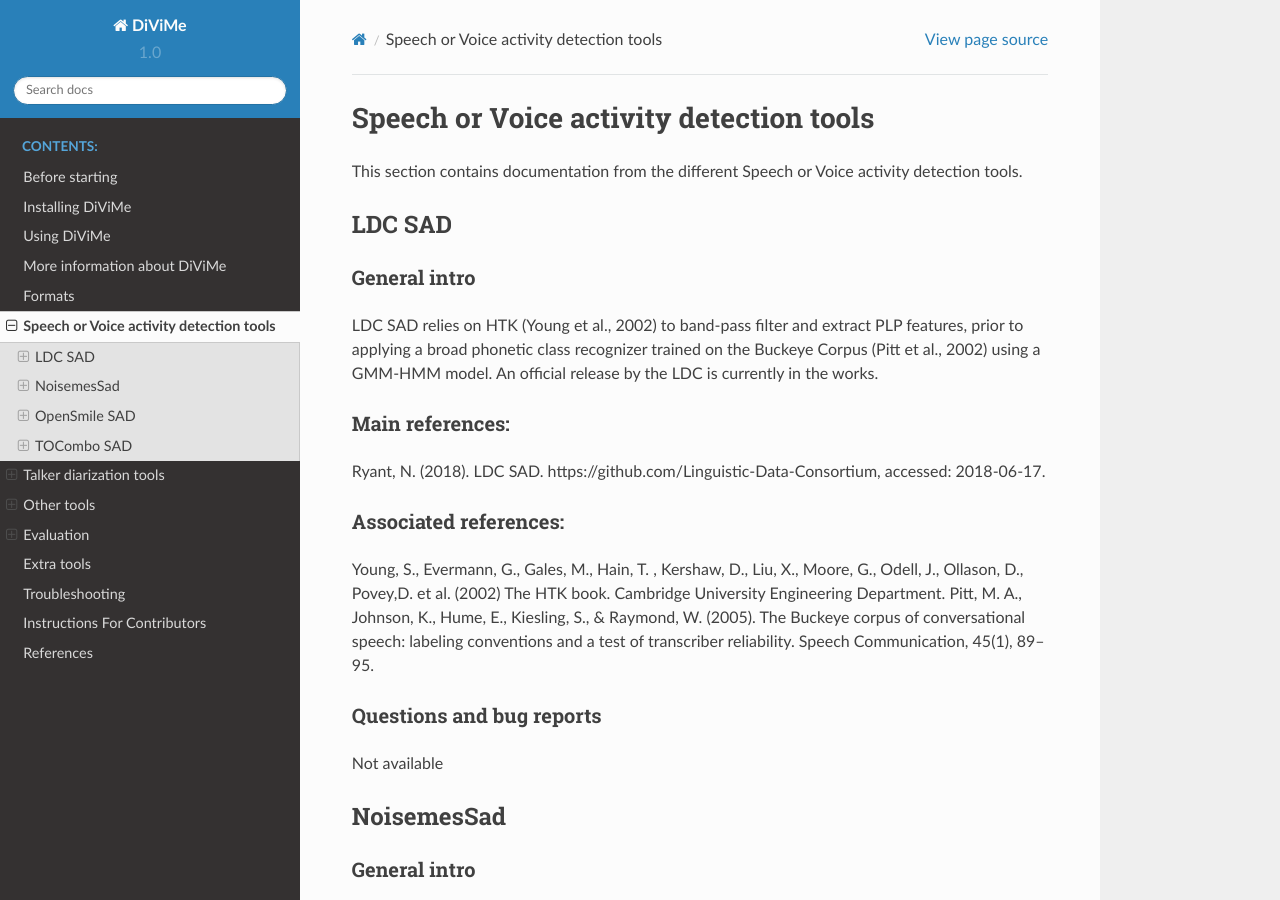
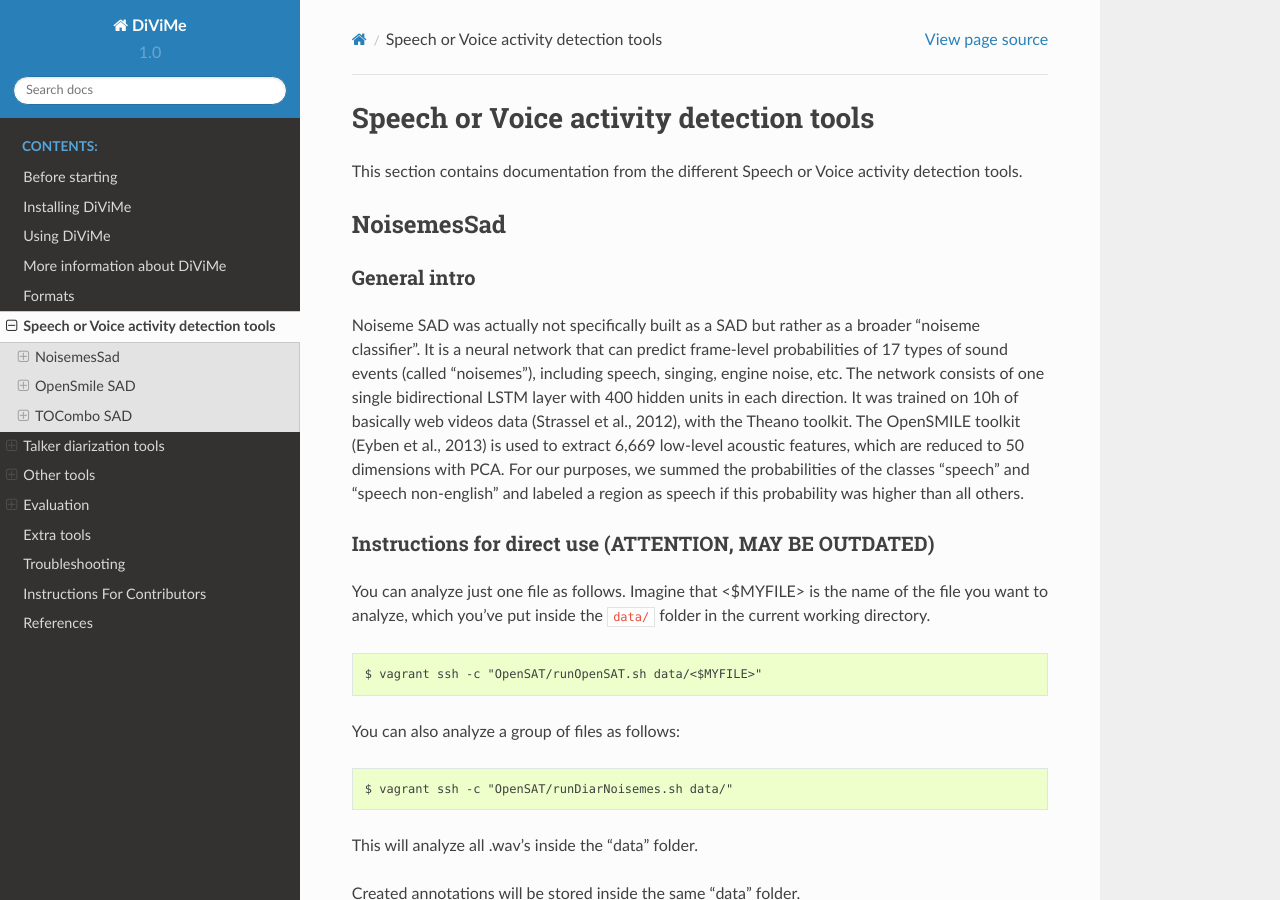
Before and after one commit to srvk/DiViMe, a Sphinx documentation site: the page built from docs/source/tool_doc.md, in a window 1280 px wide and 900 px high. Built offline with Sphinx 7.4.7 and the Read the Docs theme 2.0.0, drawn with Linux system fonts in a browser that asks for light colours.

Commit message:
removing ldc

```diff
--- a/docs/source/tool_doc.md
+++ b/docs/source/tool_doc.md
@@ -2,26 +2,6 @@
 
 This section contains documentation from the different Speech or Voice activity detection tools.
 
-
-## LDC SAD
-
-### General intro
-
-LDC SAD relies on HTK (Young et al., 2002) to band-pass filter and extract PLP features, prior to applying a broad phonetic class recognizer trained on the Buckeye Corpus (Pitt et al., 2002) using a GMM-HMM model. An official release by the LDC is currently in the works.
-
-### Main references:
-
-Ryant, N. (2018). LDC SAD. https://github.com/Linguistic-Data-Consortium, accessed: 2018-06-17.
-
-
-### Associated references:
-
-Young, S., Evermann, G., Gales, M., Hain, T. , Kershaw, D., Liu, X., Moore, G., Odell, J., Ollason, D., Povey,D. et al. (2002) The HTK book. Cambridge University Engineering Department.
-Pitt, M. A., Johnson, K., Hume, E., Kiesling, S., &  Raymond, W. (2005). The Buckeye corpus of conversational speech: labeling conventions and a test of transcriber reliability. Speech Communication, 45(1), 89–95.
-
-### Questions and bug reports
-
-Not available
 
 ## NoisemesSad
 
```
Also changed, not shown: docs/source/install.md (+1 -4 lines), docs/source/references.md (+0 -1 lines), docs/source/troubleshoot.md (+4 -4 lines), docs/source/usage.md (+4 -5 lines).
